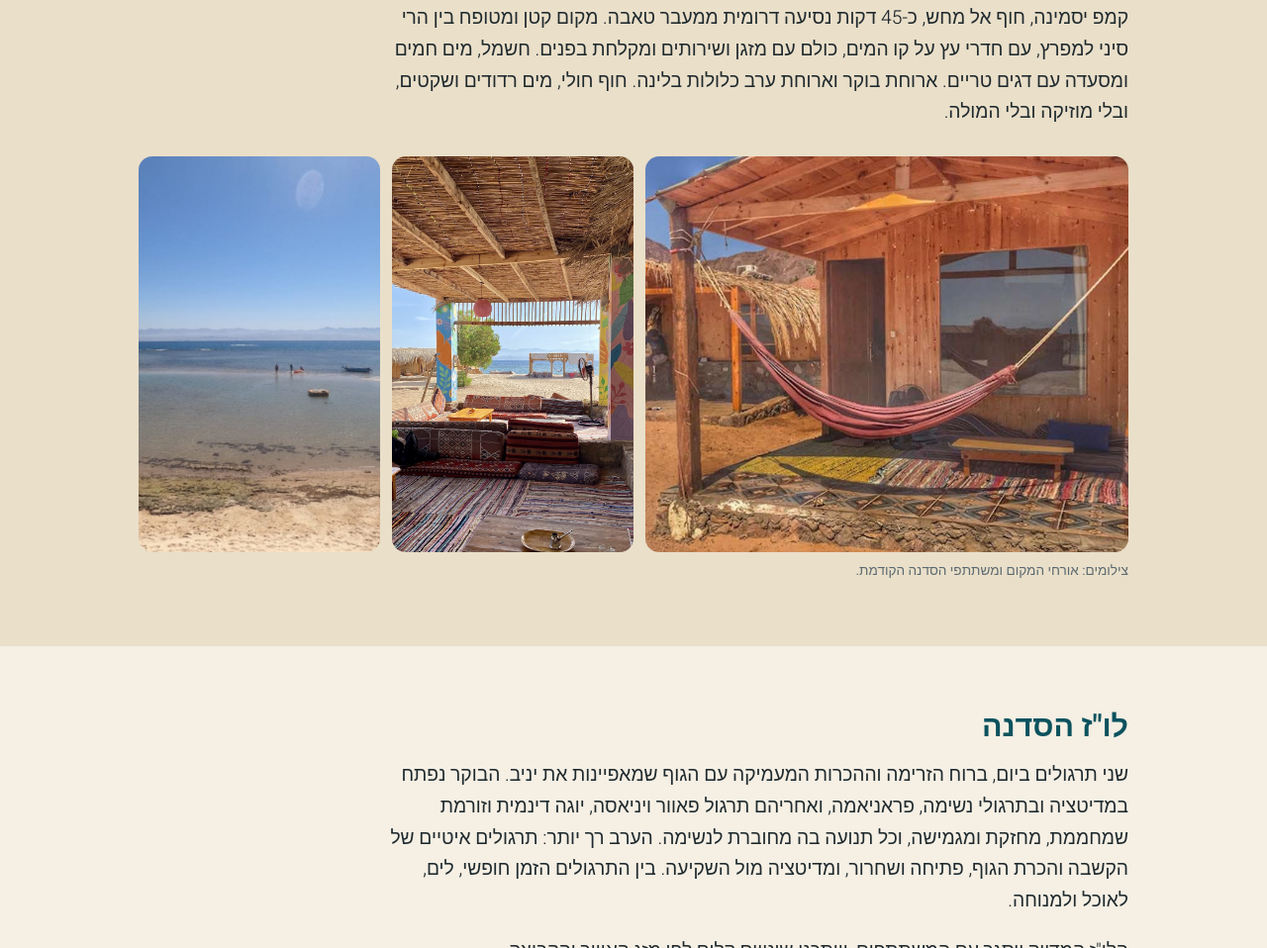
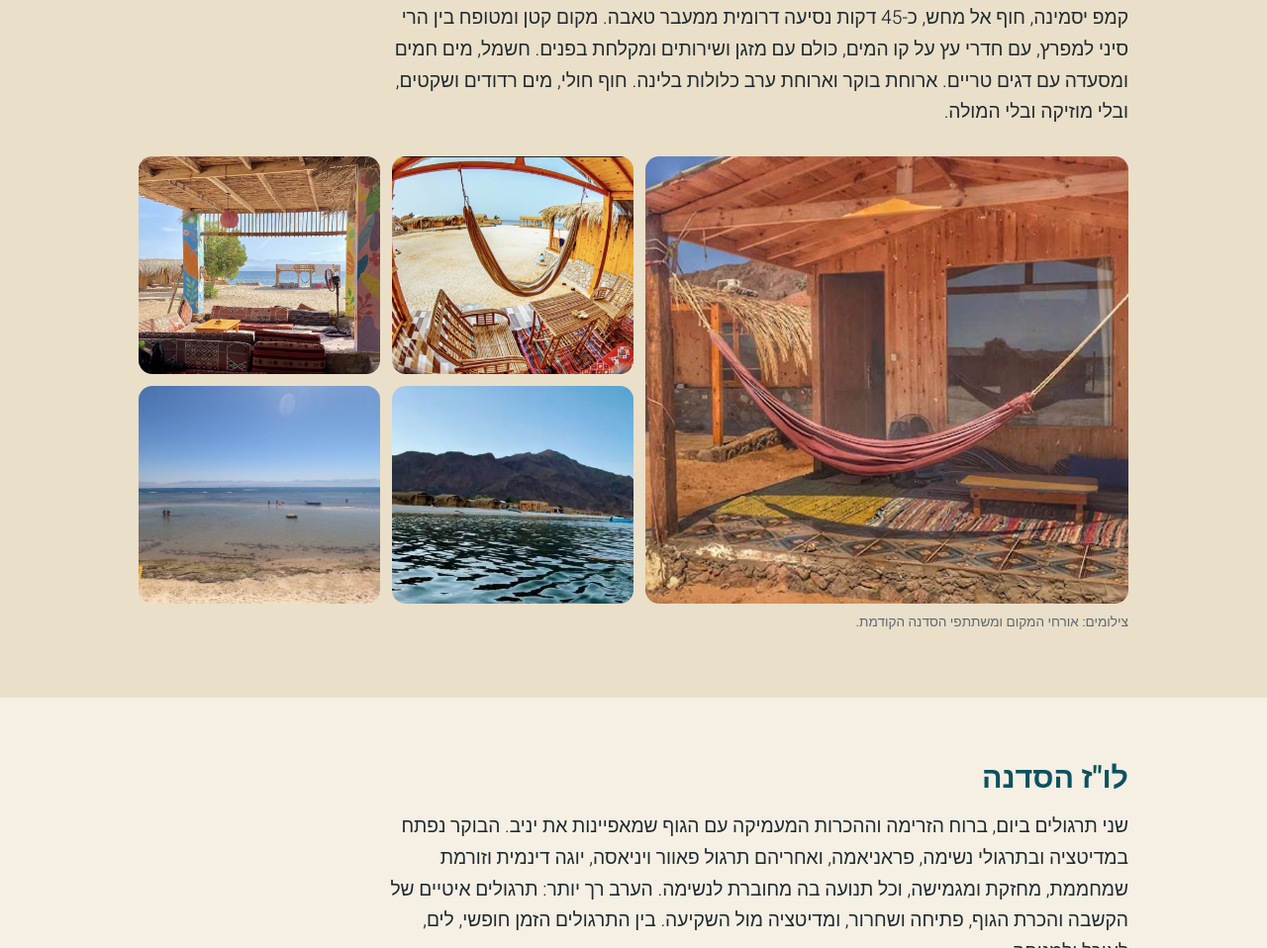
Before and after one commit to netacello/yoga-retreat-yaniv-shaya, a plain HTML site: page index.html in a window 1280 px wide. Shown: the part 2761-3719 px from the top of the page at 99% size. Drawn offline with Linux system fonts and the light colour scheme.

Commit message:
Place gallery: add the porch view and the view from the sea, five photos
Co-Authored-By: Claude Opus 5.5 <noreply@anthropic.com>
Claude-Session: https://claude.ai/code/session_01LhbikvKGZNDQAHhdpyu1Y7

```diff
--- a/index.html
+++ b/index.html
@@ -67,8 +67,7 @@
   .gallery img{width:100%;height:100%;object-fit:cover;border-radius:14px;display:block}
   .gallery img.tall{grid-row:span 2}
   @media (max-width:720px){.gallery{grid-template-columns:1fr 1fr;grid-auto-rows:160px}}
-  .gallery.three-up{grid-template-columns:2fr 1fr 1fr;grid-auto-rows:400px}
-  @media (max-width:720px){.gallery.three-up{grid-template-columns:1fr 1fr;grid-auto-rows:220px}.gallery.three-up img.wide{grid-column:span 2}}
+  @media (max-width:720px){.gallery img.tall{grid-column:span 2;grid-row:span 1}}
   .moments{display:grid;grid-template-columns:repeat(4,1fr);grid-auto-rows:190px;grid-auto-flow:dense;gap:12px}
   .moments img{width:100%;height:100%;object-fit:cover;border-radius:14px;display:block;grid-row:span 2}
   .moments img.wide{grid-column:span 2}
@@ -170,9 +169,11 @@
     <h2>המקום</h2>
     <p class="lead">קמפ יסמינה, חוף אל מחש, כ-45 דקות נסיעה דרומית ממעבר טאבה. מקום קטן ומטופח בין הרי סיני למפרץ, עם חדרי עץ על קו המים, כולם עם מזגן ושירותים ומקלחת בפנים. חשמל, מים חמים ומסעדה עם דגים טריים. ארוחת בוקר וארוחת ערב כלולות בלינה. חוף חולי, מים רדודים ושקטים, ובלי מוזיקה ובלי המולה.</p>
     <figure style="margin:28px 0 0">
-      <div class="gallery three-up">
-        <img class="wide" src="img/yasmina/yasmina_hut_porch.jpg" alt="חושת עץ עם ערסל ומרפסת בקמפ יסמינה">
+      <div class="gallery">
+        <img class="tall" src="img/yasmina/yasmina_hut_porch.jpg" alt="חושת עץ עם ערסל ומרפסת בקמפ יסמינה">
+        <img src="img/yasmina/yasmina_porch_view.jpg" alt="המרפסת של החושה, ערסל ונוף אל החוף והים">
         <img src="img/yasmina/yasmina_lounge.jpg" alt="פינת הישיבה המוצלת מול החוף">
+        <img src="img/yasmina/yasmina_from_sea.jpg" alt="החושות וההרים, מבט מהמים">
         <img src="img/yasmina/yasmina_shallow.jpg" alt="המים הרדודים והשקטים מול הקמפ">
       </div>
       <figcaption>צילומים: אורחי המקום ומשתתפי הסדנה הקודמת.</figcaption>
```
Also changed, not shown: img/yasmina/yasmina_from_sea.jpg (added), img/yasmina/yasmina_porch_view.jpg (added).
